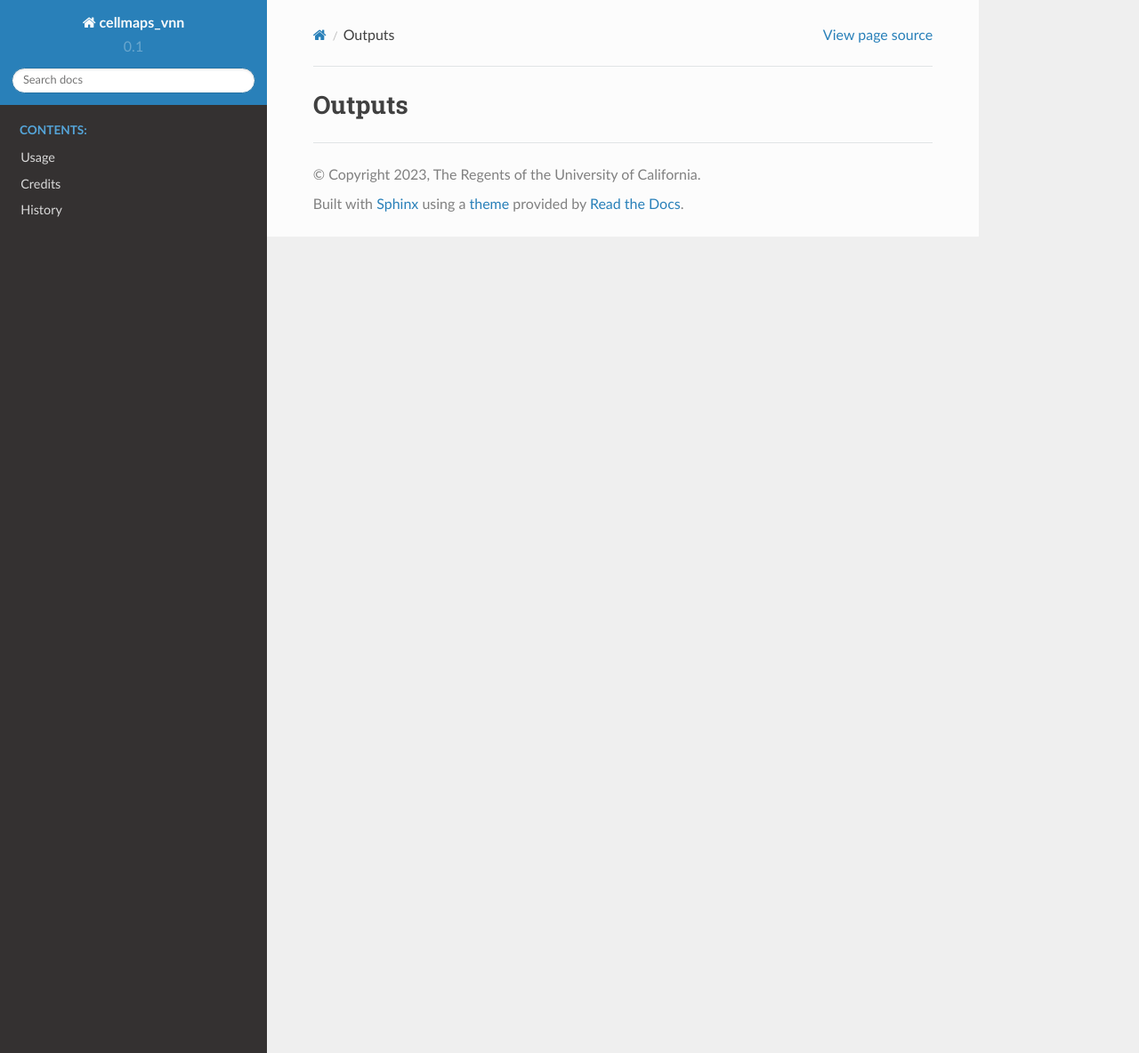
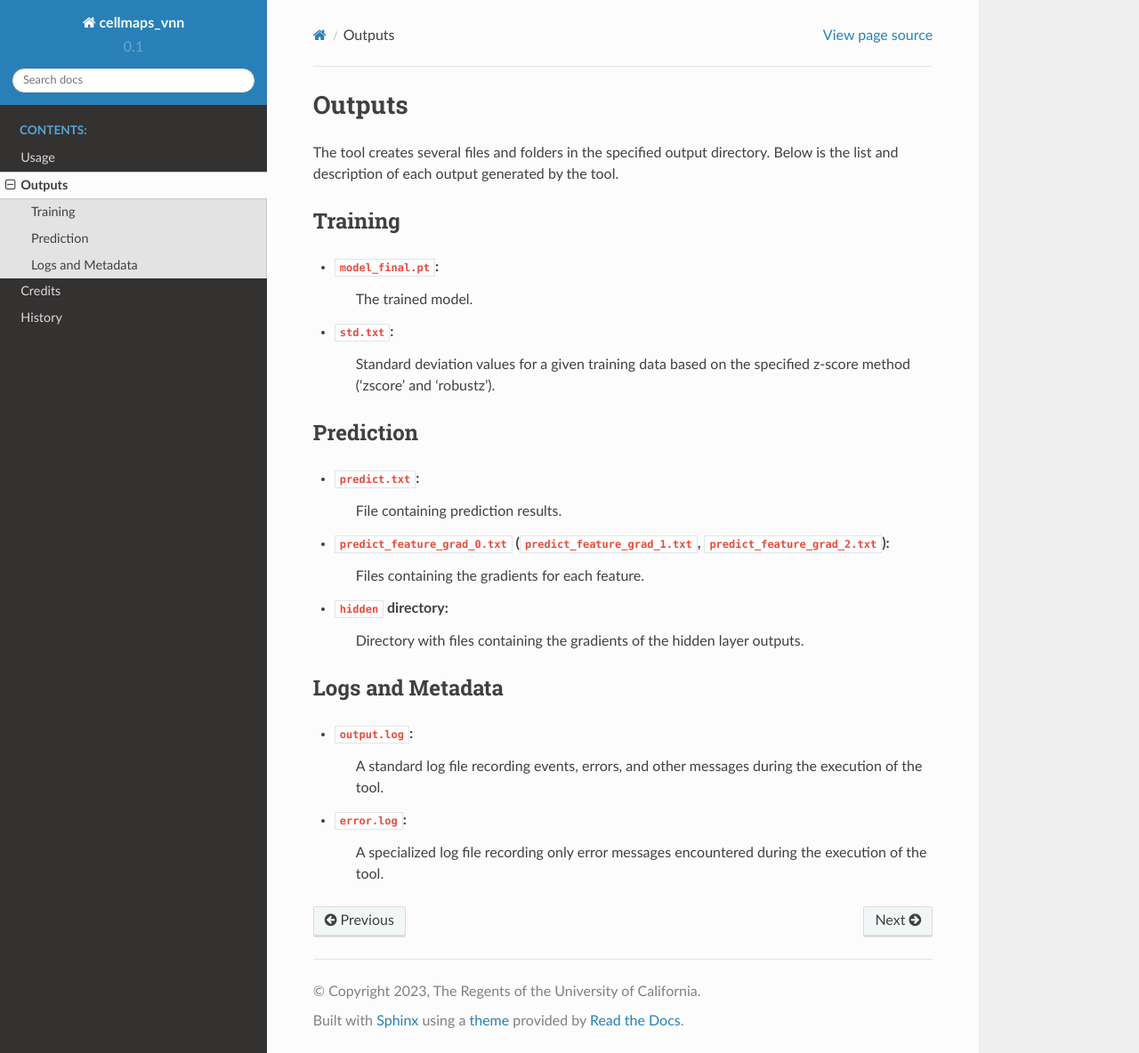
Before and after one commit to idekerlab/cellmaps_vnn, a Sphinx documentation site: the page built from docs/outputs.rst, in a window 1280 px wide and 1184 px high. Shown: the whole window at 89% size. Built offline with Sphinx 7.4.7 and the Read the Docs theme 2.0.0, drawn with Linux system fonts in a browser that asks for light colours; pages that are not in the unit, such as notebooks, are missing from menus.

Commit message:
Add outputs documentation

```diff
--- a/docs/index.rst
+++ b/docs/index.rst
@@ -27,6 +27,7 @@ Python Boilerplate contains all the boilerplate you need to create a Python pack
 
    installation
    usage
+   outputs
    modules
    developer
    authors
--- a/docs/outputs.rst
+++ b/docs/outputs.rst
@@ -1,3 +1,36 @@
 =====
 Outputs
 =====
+
+The tool creates several files and folders in the specified output directory.
+Below is the list and description of each output generated by the tool.
+
+Training
+---------
+
+- ``model_final.pt``:
+    The trained model.
+
+- ``std.txt``:
+    Standard deviation values for a given training data based on the specified z-score method ('zscore' and 'robustz').
+
+Prediction
+-----------
+
+- ``predict.txt``:
+    File containing prediction results.
+
+- ``predict_feature_grad_0.txt`` (``predict_feature_grad_1.txt``, ``predict_feature_grad_2.txt``):
+    Files containing the gradients for each feature.
+
+- ``hidden`` directory:
+    Directory with files containing the gradients of the hidden layer outputs.
+
+Logs and Metadata
+-----------------
+
+- ``output.log``:
+    A standard log file recording events, errors, and other messages during the execution of the tool.
+
+- ``error.log``:
+    A specialized log file recording only error messages encountered during the execution of the tool.
```
